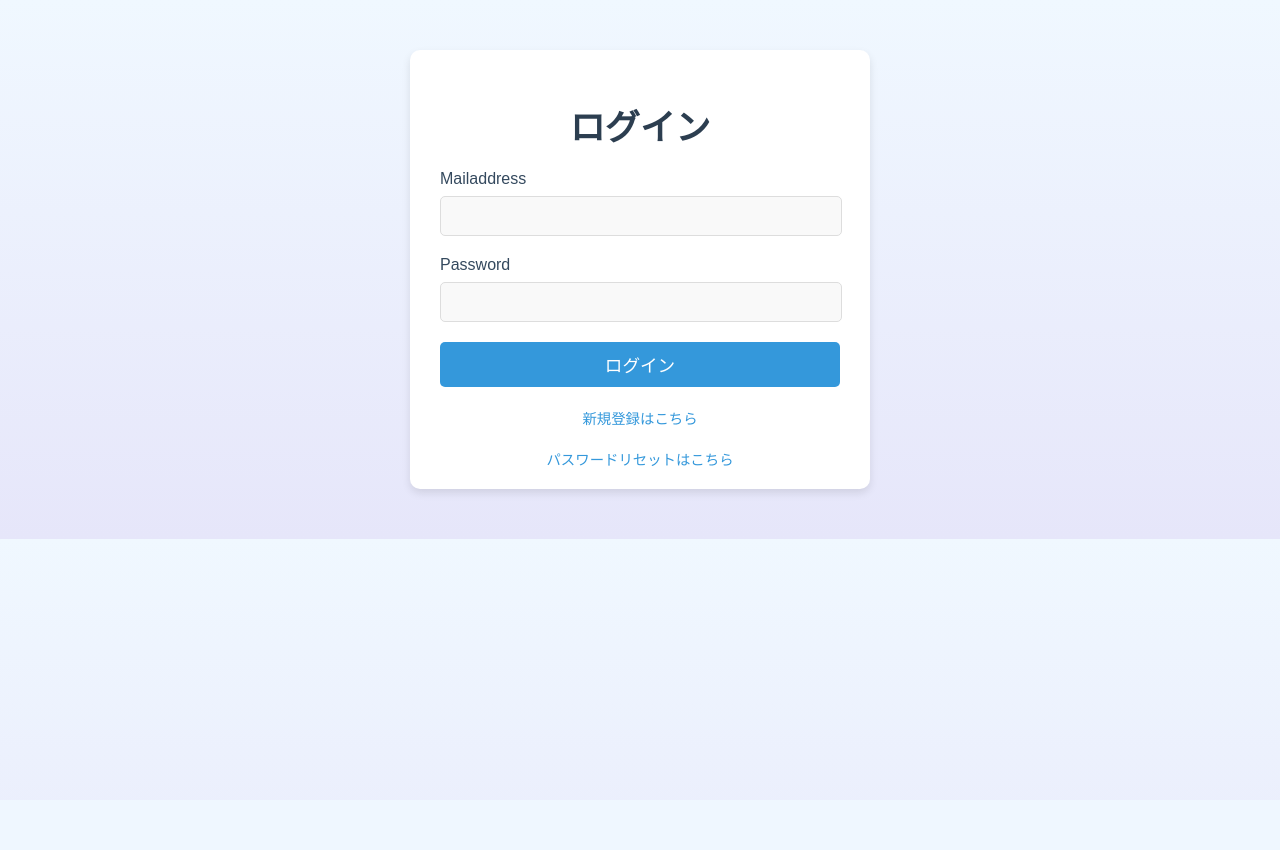
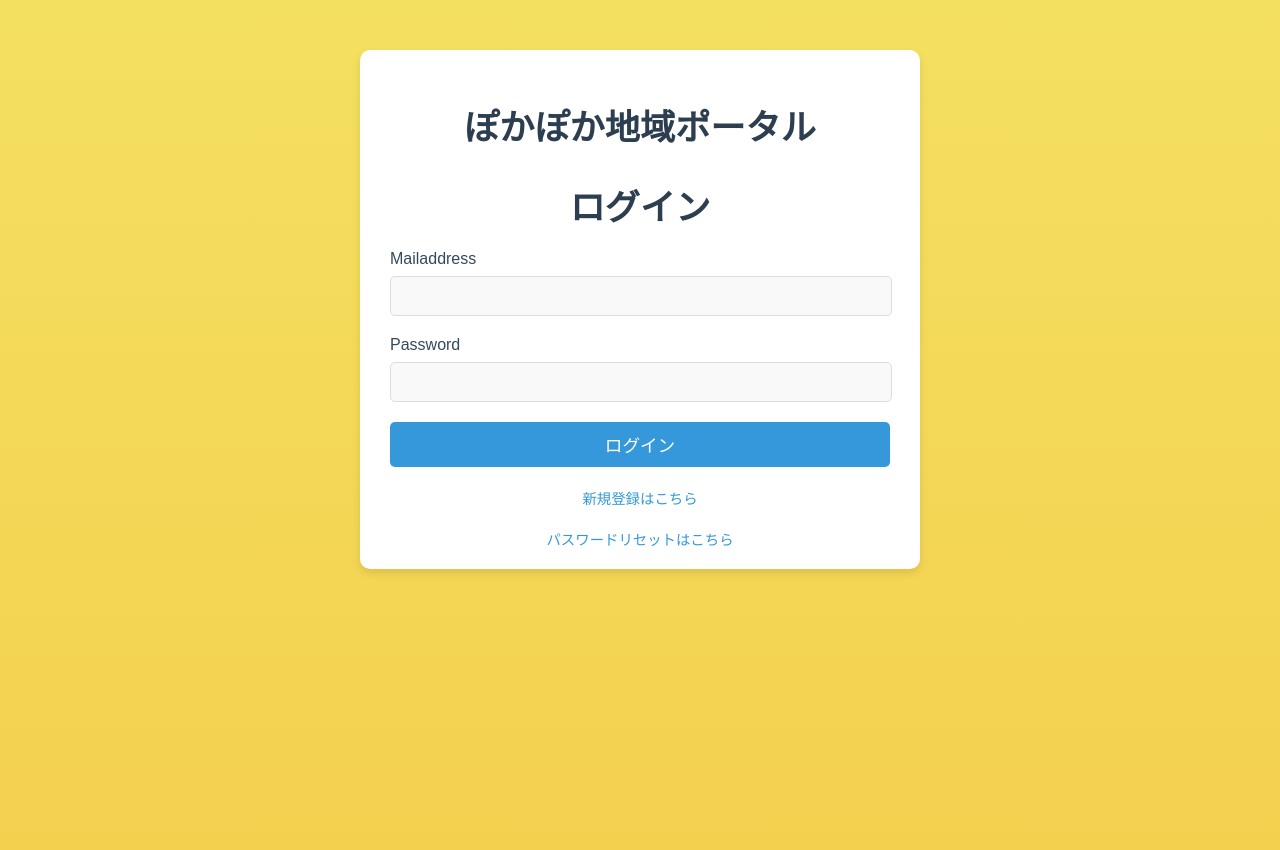
Before and after one commit to kosuke0413/test, a Python web app: template minimalapp/user/templates/user/login.html in a window 1280 px wide. Before the commit the page ends 539 px from the top, so only its background shows below. Run offline with Jinja, Linux system fonts and the light colour scheme; the template is opened without the code that fills it, so the values that code supplies are empty, except form fields; form fields are guessed from the names that the template uses.

Commit message:
CSS調整

```diff
--- a/minimalapp/user/templates/user/login.html
+++ b/minimalapp/user/templates/user/login.html
@@ -6,12 +6,13 @@
 <style>
     /* 全体背景とフォント */
     body {
-        font-family: 'Arial', sans-serif;
-        margin: 0;
-        padding: 0;
-        background: linear-gradient(to bottom, #f0f8ff, #e6e6fa);
-        color: #333;
-    }
+    font-family: 'Arial', sans-serif;
+    margin: 0;
+    padding: 0;
+    min-height: 100vh;
+    background: linear-gradient(to bottom, #f4e060, #f4d04f); /* 黄色を追加 */
+    color: #333;
+}
 
     h2 {
         text-align: center;
@@ -21,7 +22,7 @@
     }
 
     .form-container {
-        max-width: 400px; /* 横幅を狭めて中央に配置 */
+        max-width: 500px; /* 横幅を狭めて中央に配置 */
         margin: 50px auto;
         background: #fff;
         padding: 20px 30px;
@@ -107,6 +108,7 @@
 </style>
 
 <div class="form-container">
+    <h2 class="site-title">ぽかぽか地域ポータル</h2>
     <h2>ログイン</h2>
     <form method="post" action="{{ url_for('user.login',next=request.args.get('next')) }}" novalidate="novalidate">
         {{ form.csrf_token }}
--- a/minimalapp/user/templates/user/logout.html
+++ b/minimalapp/user/templates/user/logout.html
@@ -9,7 +9,8 @@
         font-family: 'Arial', sans-serif;
         margin: 0;
         padding: 0;
-        background: linear-gradient(to bottom, #f0f8ff, #e6e6fa);
+        min-height: 100vh;
+        background: linear-gradient(to bottom, #f4e060, #f4d04f); /* 黄色を追加 */
         color: #333;
     }
 
```
Also changed, not shown: minimalapp/user/templates/user/forgot_password.html (+8 -6 lines), minimalapp/user/templates/user/reset_password.html (+9 -8 lines), minimalapp/user/templates/user/signup.html (+7 -6 lines).
